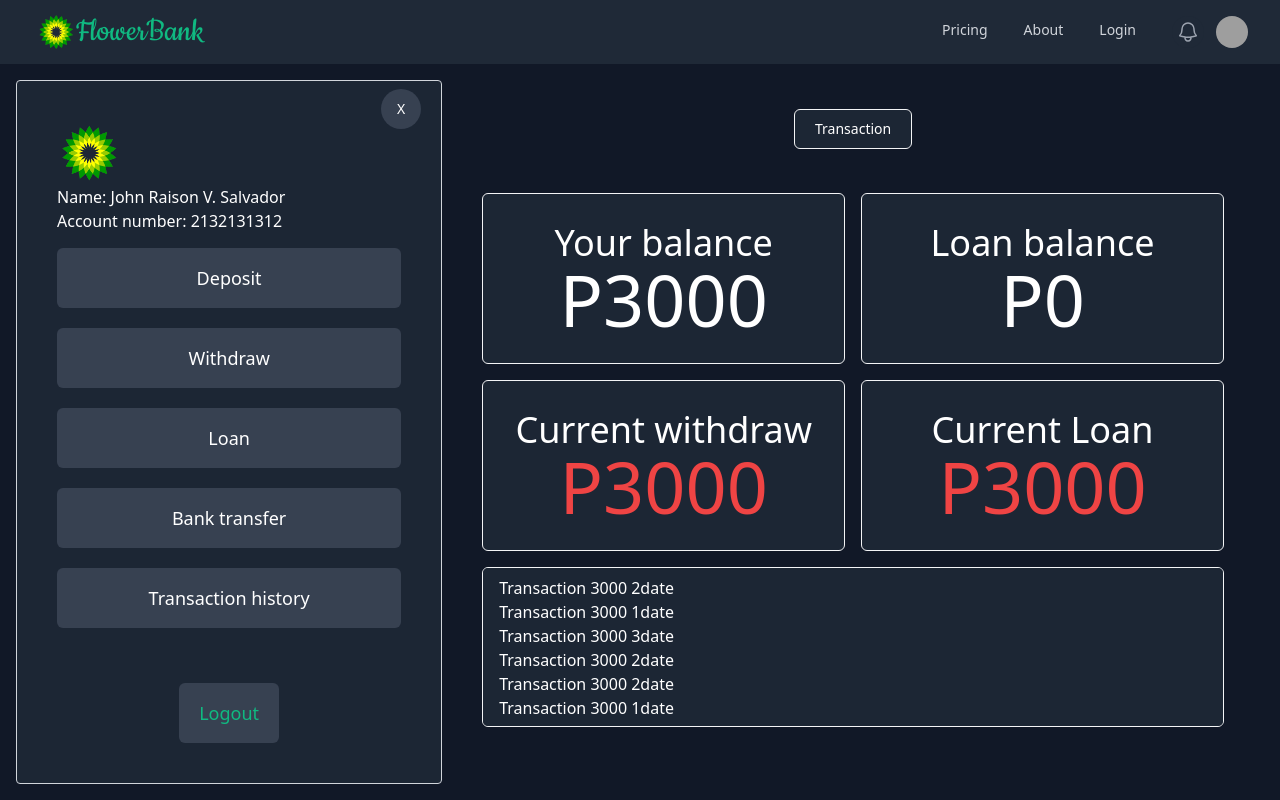
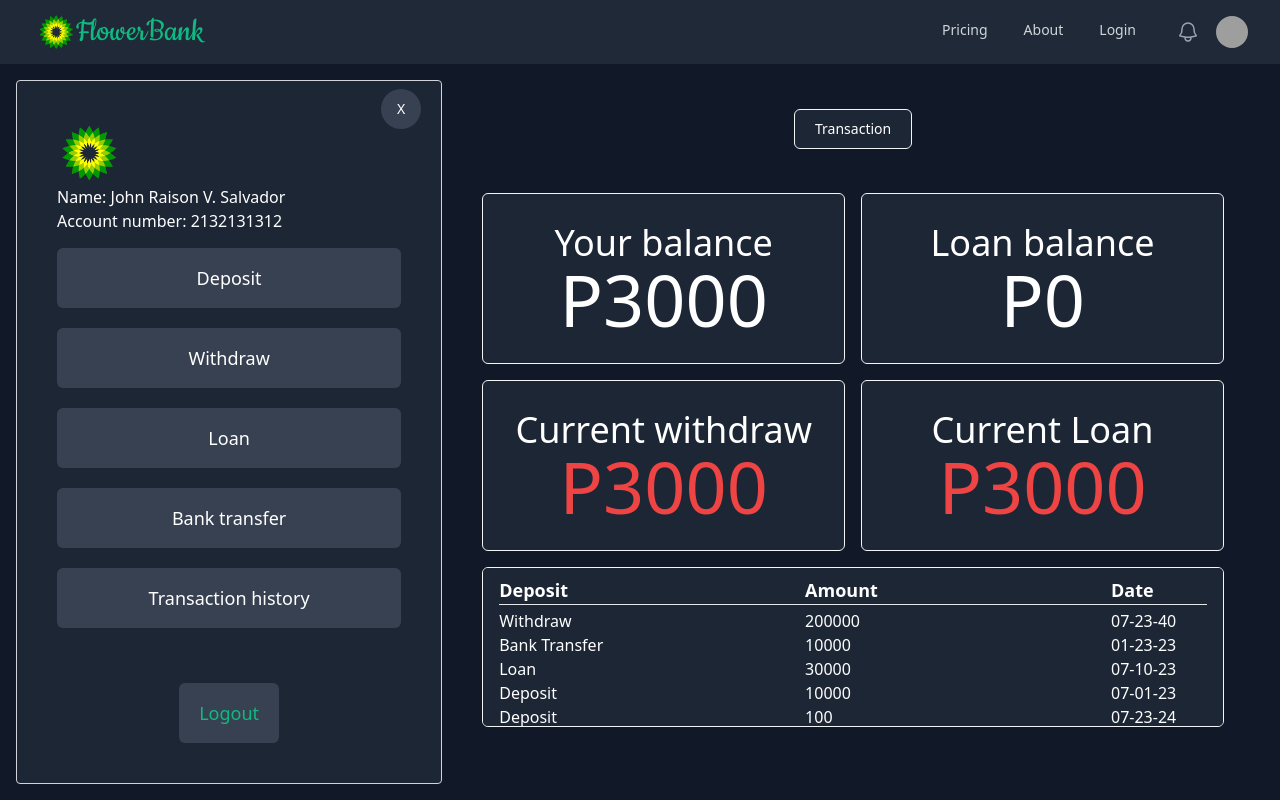
Before and after one commit to Pngtaq/Banking-app-2, a React (Vite) app: page /applayout in a window 1280 px wide. Built offline with nearby package versions, Linux system fonts and the light colour scheme; grey boxes are pictures that could not be loaded.

Commit message:
Refurbishing

```diff
--- a/src/components/UserAccountDetails.jsx
+++ b/src/components/UserAccountDetails.jsx
@@ -21,138 +21,41 @@ export default function UserAccountDetails() {
         <h1 className="text-7xl text-red-500">P3000</h1>
       </div>
       <div className="font-medium  col-span-2 bg-gray-800 rounded-md bg-clip-padding backdrop-filter backdrop-blur-sm bg-opacity-90 border border-gray-100 h-40 py-2 px-4 overflow-y-auto">
-        <div className="flex flex-col-reverse flex-end">
-          <div>
-            <p className="flex justify-between">
-              <span>Transaction </span> <span>3000 1</span>
-              <span>date</span>
-            </p>
+        <div className="grid grid-flow-col grid-cols-[1fr,1fr,6rem] text-lg font-bold border-b-[1px]">
+          <p>Deposit</p>
+          <p>Amount</p>
+          <p>Date</p>
+        </div>
+        <div className="pt-1">
+          <div className="grid grid-flow-col grid-cols-[1fr,1fr,6rem]">
+            <p>Withdraw</p>
+            <p>200000</p>
+            <p>07-23-40</p>
           </div>
-          <div>
-            <p>
-              <span>Transaction </span> <span>3000 2</span>
-              <span>date</span>
-            </p>
+          <div className="grid grid-flow-col grid-cols-[1fr,1fr,6rem]">
+            <p>Bank Transfer</p>
+            <p>10000</p>
+            <p>01-23-23</p>
           </div>
-          <div className="row-span-6">
-            <p>
-              <span>Transaction </span> <span>3000 3</span>
-              <span>date</span>
-            </p>
+          <div className="grid grid-flow-col grid-cols-[1fr,1fr,6rem]">
+            <p>Loan</p>
+            <p>30000</p>
+            <p>07-10-23</p>
           </div>
-          <div>
-            <p>
-              <span>Transaction </span> <span>3000 1</span>
-              <span>date</span>
-            </p>
+          <div className="grid grid-flow-col grid-cols-[1fr,1fr,6rem]">
+            <p>Deposit</p>
+            <p>10000</p>
+            <p>07-01-23</p>
           </div>
-          <div>
-            <p>
-              <span>Transaction </span> <span>3000 2</span>
-              <span>date</span>
-            </p>
+          <div className="grid grid-flow-col grid-cols-[1fr,1fr,6rem]">
+            <p>Deposit</p>
+            <p>100</p>
+            <p>07-23-24</p>
           </div>
-          <div className="row-span-6">
-            <p>
-              <span>Transaction </span> <span>3000 3</span>
-              <span>date</span>
-            </p>
-          </div>
-          <div>
-            <p>
-              <span>Transaction </span> <span>3000 1</span>
-              <span>date</span>
-            </p>
-          </div>
-          <div>
-            <p>
-              <span>Transaction </span> <span>3000 2</span>
-              <span>date</span>
-            </p>
-          </div>
-          <div className="row-span-6">
-            <p>
-              <span>Transaction </span> <span>3000 3</span>
-              <span>date</span>
-            </p>
-          </div>
-          <div>
-            <p>
-              <span>Transaction </span> <span>3000 1</span>
-              <span>date</span>
-            </p>
-          </div>
-          <div>
-            <p>
-              <span>Transaction </span> <span>3000 2</span>
-              <span>date</span>
-            </p>
-          </div>
-          <div className="row-span-6">
-            <p>
-              <span>Transaction </span> <span>3000 3</span>
-              <span>date</span>
-            </p>
-          </div>
-          <div>
-            <p>
-              <span>Transaction </span> <span>3000 1</span>
-              <span>date</span>
-            </p>
-          </div>
-          <div>
-            <p>
-              <span>Transaction </span> <span>3000 2</span>
-              <span>date</span>
-            </p>
-          </div>
-          <div>
-            <p>
-              <span>Transaction </span> <span>3000 2</span>
-              <span>date</span>
-            </p>
-          </div>
-          <div className="row-span-6">
-            <p>
-              <span>Transaction </span> <span>3000 3</span>
-              <span>date</span>
-            </p>
-          </div>
-          <div>
-            <p>
-              <span>Transaction </span> <span>3000 1</span>
-              <span>date</span>
-            </p>
-          </div>
-          <div>
-            <p>
-              <span>Transaction </span> <span>3000 2</span>
-              <span>date</span>
-            </p>
-          </div>
-          <div>
-            <p>
-              <span>Transaction </span> <span>3000 2</span>
-              <span>date</span>
-            </p>
-          </div>
-          <div className="row-span-6">
-            <p>
-              <span>Transaction </span> <span>3000 3</span>
-              <span>date</span>
-            </p>
-          </div>
-          <div>
-            <p>
-              <span>Transaction </span> <span>3000 1</span>
-              <span>date</span>
-            </p>
-          </div>
-          <div>
-            <p>
-              <span>Transaction </span> <span>3000 2</span>
-              <span>date</span>
-            </p>
+          <div className="grid grid-flow-col grid-cols-[1fr,1fr,6rem]">
+            <p>Bank Transfer</p>
+            <p>1000</p>
+            <p>07-23-23</p>
           </div>
         </div>
       </div>
```
